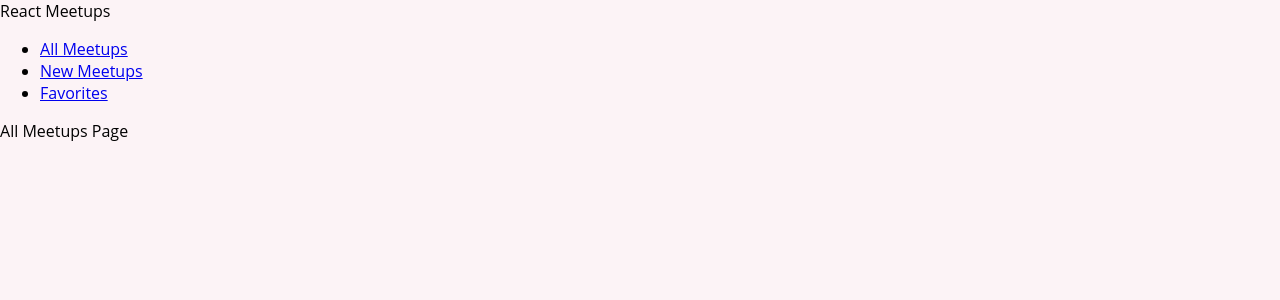
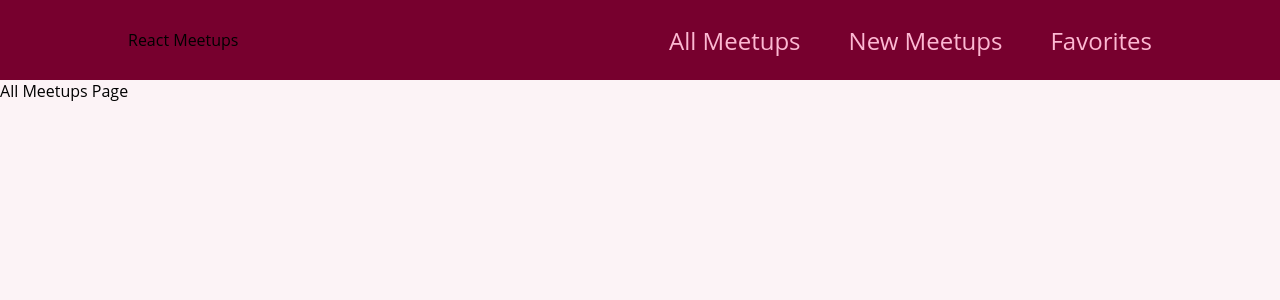
Before and after one commit to cathyAkoth/miniReactProject, a React (Create React App) app: page / in a window 1280 px wide. Shown: the top 300 px of the page. Built offline with nearby package versions, Linux system fonts and the light colour scheme.

Commit message:
added MainNavigation.module.css

```diff
--- a/src/components/layout/MainNavigation.js
+++ b/src/components/layout/MainNavigation.js
@@ -1,7 +1,10 @@
 import {Link} from 'react-router-dom';
 
+import classes from './MainNavigation.module.css';
+
 function MainNavigation(){
-    return <header>
+    return (
+    <header className={classes.header}>
         <div>React Meetups</div>
         <nav>
             <ul>
@@ -16,7 +19,8 @@
                 </li>
             </ul>
         </nav>
-    </header>;
+    </header>
+    );
 }
 
 export default MainNavigation;
--- /dev/null
+++ b/src/components/layout/MainNavigation.module.css
@@ -0,0 +1,47 @@
+.header {
+    width: 100%;
+    height: 5rem;
+    display: flex;
+    align-items: center;
+    justify-content: space-between;
+    background-color: #77002e;
+    padding: 0 10%;
+  }
+
+  .logo {
+    font-size: 2rem;
+    color: white;
+    font-weight: bold;
+  }
+
+  .header ul {
+    list-style: none;
+    margin: 0;
+    padding: 0;
+    display: flex;
+    align-items: baseline;
+  }
+
+  .header li {
+    margin-left: 3rem;
+  }
+
+  .header a {
+    text-decoration: none;
+    font-size: 1.5rem;
+    color: #fcb8d2;
+  }
+
+  .header a:hover,
+  .header a:active,
+  .header a.active {
+    color: white;
+  }
+
+  .badge {
+    background-color: #cc2062;
+    color: white;
+    border-radius: 12px;
+    padding: 0 1rem;
+    margin-left: 0.5rem;
+  }
```
